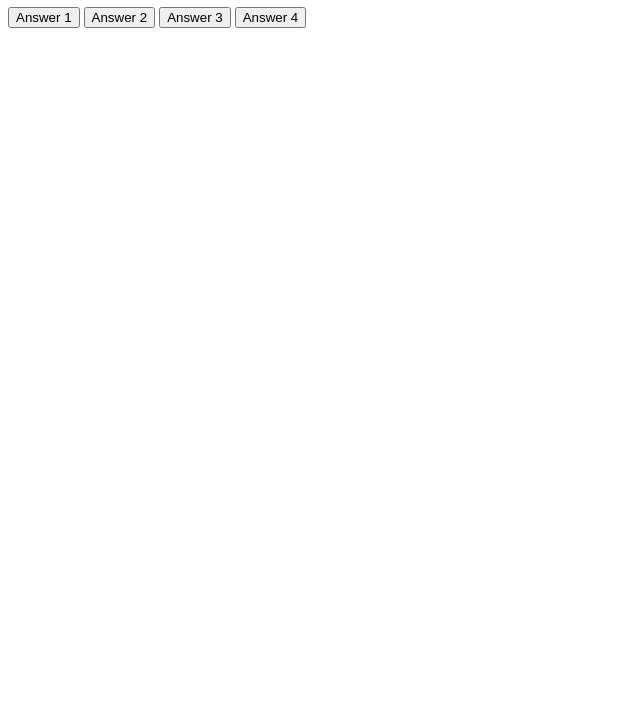
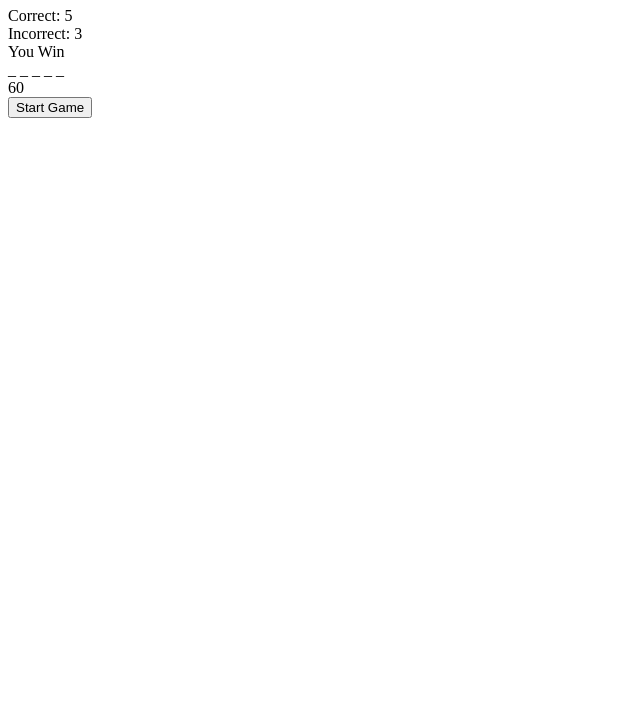
Before and after one commit to drawlin22/Quizjs4, a plain HTML site: page index.html in a window 1280 px wide. Shown: the part 73-800 px from the top of the page, without its empty margins (0-640 px from the left). Drawn offline with Linux system fonts and the light colour scheme.

Commit message:
HTML layout updates

```diff
--- a/index.html
+++ b/index.html
@@ -7,17 +7,20 @@
     <title>JS Quiz</title>
 </head>
 <body>
-   <h1 class="time">JavaScript Quiz</h1>
-    <section class="container">
-        <section id="quiz">
-            <section id="main"></section>
-            <button>Answer 1</button>
-            <button>Answer 2</button>
-            <button>Answer 3</button>
-            <button>Answer 4</button>
+  <header><h1 class="time">JavaScript Quiz</h1></header>
+  <main>
+    <section class="scoreboard"></section>
+        <Section class="scoreboard_score--correct">Correct: <span class-"scoreboard_score_value>5</span></Section>
+        <Section class="scoreboard_score--incorrect">Incorrect: <span class-"scoreboard_score_value>3</span></Section>
+  <section class="gameboard">
+            <section class="gameboard_result">You Win</section>
+            <section class="gameboard_display">_ _ _ _ _</section>
+            <section class="gameboard_timer">60</section>
         </section>
+        <section class="controls"></section>
+        <button class="controls_playgame">Start Game</button>
     </section>
-
+    </main>
     <script src="./script.js"></script>
 </body>
 </html>
```
